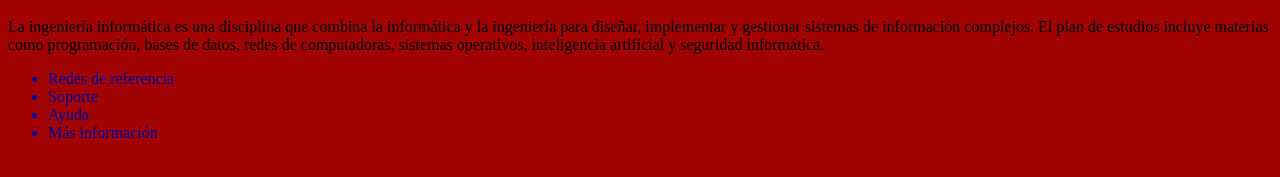
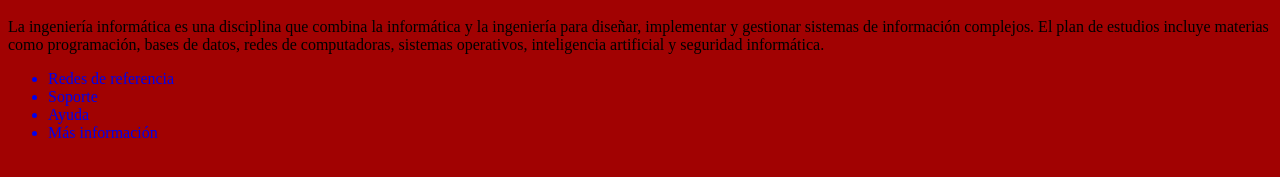
Before and after one commit to YoCere/Pagina-UAJMS, a plain HTML site: page UAJMSweb.html in a window 1280 px wide. Shown: the part 199-376 px from the top of the page. Drawn offline with Linux system fonts and the light colour scheme.

```diff
--- a/UAJMSweb.html
+++ b/UAJMSweb.html
@@ -11,7 +11,7 @@
 		}
 
 		.referencia {
-			color: rgb(0, 0, 155);
+			color: rgb(0, 0, 238);
 		}
 	</style>
 </head>
```
